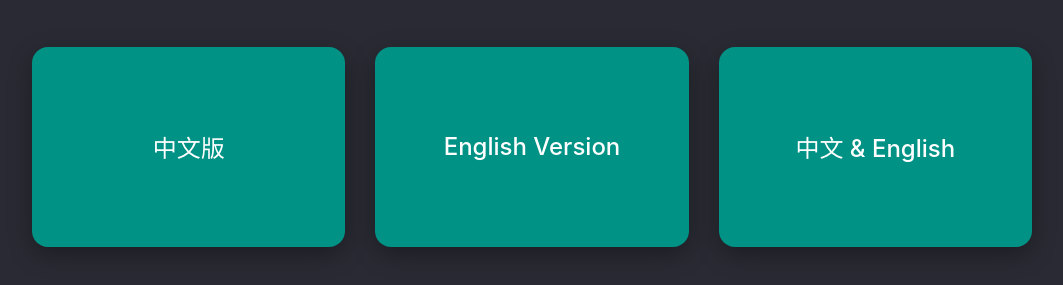
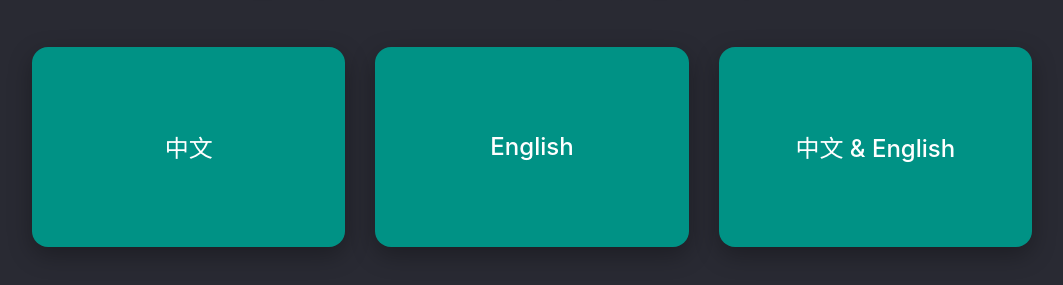
Before and after one commit to wongtszhowth/examclock, a plain HTML site: page index.html in a window 1280 px wide. Shown: the part 359-644 px from the top of the page, without its empty margins (108-1171 px from the left). Drawn offline with Linux system fonts and the light colour scheme.

Commit message:
Add files via upload

```diff
--- a/index.html
+++ b/index.html
@@ -106,11 +106,11 @@
     <div class="button-container">
 
         <a href="clockC.html" class="portal-btn">
-            中文版
+            中文
         </a>
 
         <a href="clockE.html" class="portal-btn">
-            English Version
+            English
         </a>
 
         <a href="clockCE.html" class="portal-btn">
```
